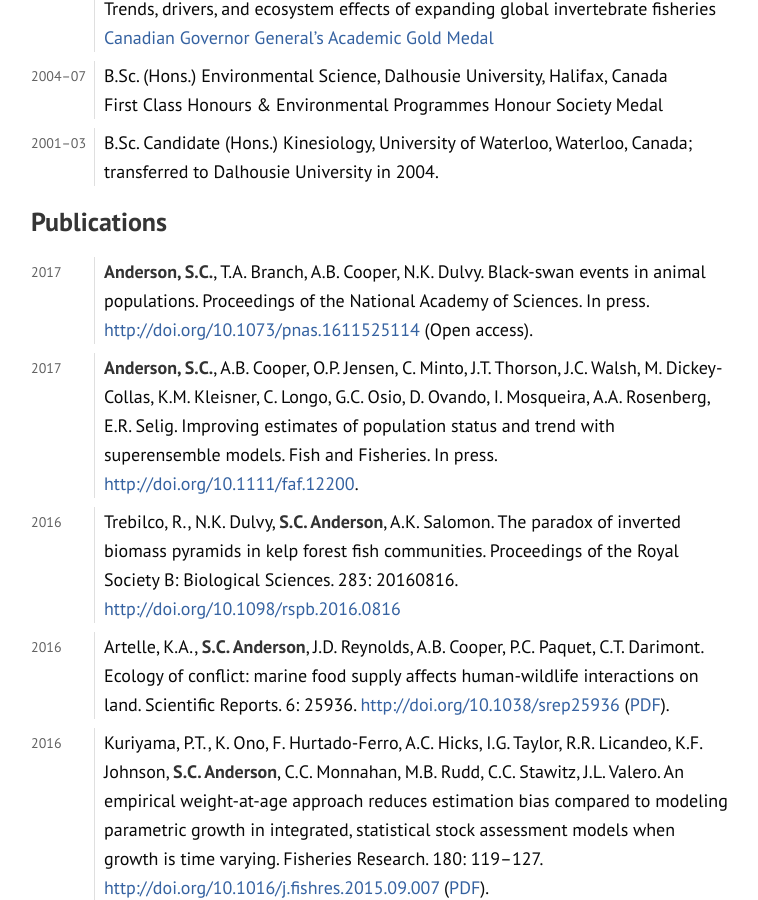
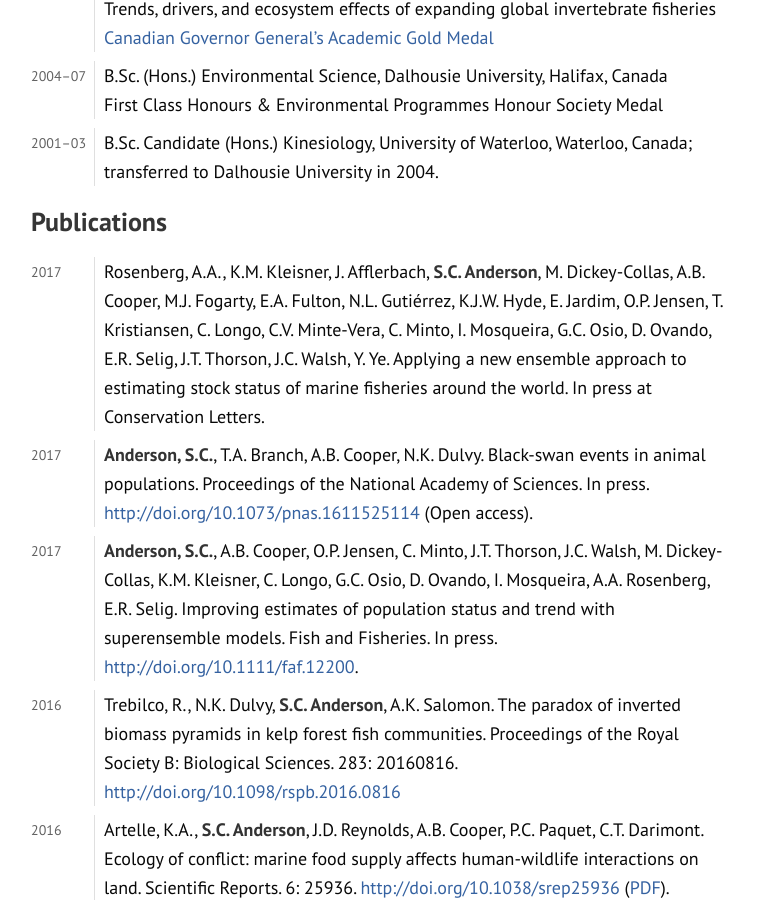
Before and after one commit to seananderson/seananderson.ca, a Jekyll site: the page built from cv-pandoc.md, in a window 1280 px wide and 900 px high, scrolled down 853 px. Shown: the whole window, without its empty margins (259-1017 px from the left). Built offline with Jekyll 4.4.1, drawn with Linux system fonts in a browser that asks for light colours; our own code applies the rules of GitHub Pages for plain Markdown files; comment, search, counter and statistics services are not loaded.

Commit message:
Update CV

```diff
--- a/cv-pandoc.md
+++ b/cv-pandoc.md
@@ -49,6 +49,15 @@ a [PDF][cv-pdf] or in [plain-text Markdown][cv-md].
 
 
 # Publications
+
+2017
+:    Rosenberg, A.A., K.M. Kleisner, J. Afflerbach, **S.C. Anderson**, M.
+     Dickey-Collas, A.B. Cooper, M.J. Fogarty, E.A. Fulton, N.L. Gutiérrez,
+     K.J.W. Hyde, E. Jardim, O.P. Jensen, T. Kristiansen, C. Longo, C.V.
+     Minte-Vera, C. Minto, I. Mosqueira, G.C. Osio, D. Ovando, E.R. Selig, J.T.
+     Thorson, J.C. Walsh, Y. Ye. Applying a new ensemble approach to estimating
+     stock status of marine fisheries around the world. In press at
+     Conservation Letters.
 
 2017
 :    **Anderson, S.C.**, T.A. Branch, A.B. Cooper, N.K. Dulvy. Black-swan
--- a/cv.html
+++ b/cv.html
@@ -42,6 +42,9 @@ First Class Honours &amp; Environmental Programmes Honour Society Medal
 </dl>
 <h1 id="publications">Publications</h1>
 <dl>
+<dt>2017</dt>
+<dd>Rosenberg, A.A., K.M. Kleisner, J. Afflerbach, <strong>S.C. Anderson</strong>, M. Dickey-Collas, A.B. Cooper, M.J. Fogarty, E.A. Fulton, N.L. Gutiérrez, K.J.W. Hyde, E. Jardim, O.P. Jensen, T. Kristiansen, C. Longo, C.V. Minte-Vera, C. Minto, I. Mosqueira, G.C. Osio, D. Ovando, E.R. Selig, J.T. Thorson, J.C. Walsh, Y. Ye. Applying a new ensemble approach to estimating stock status of marine fisheries around the world. In press at Conservation Letters.
+</dd>
 <dt>2017</dt>
 <dd><strong>Anderson, S.C.</strong>, T.A. Branch, A.B. Cooper, N.K. Dulvy. Black-swan events in animal populations. Proceedings of the National Academy of Sciences. In press. <a href="http://doi.org/10.1073/pnas.1611525114" class="uri">http://doi.org/10.1073/pnas.1611525114</a> (Open access).
 </dd>
```
Also changed, not shown: AndersonCV.txt (+9 -0 lines), 1 other file.
